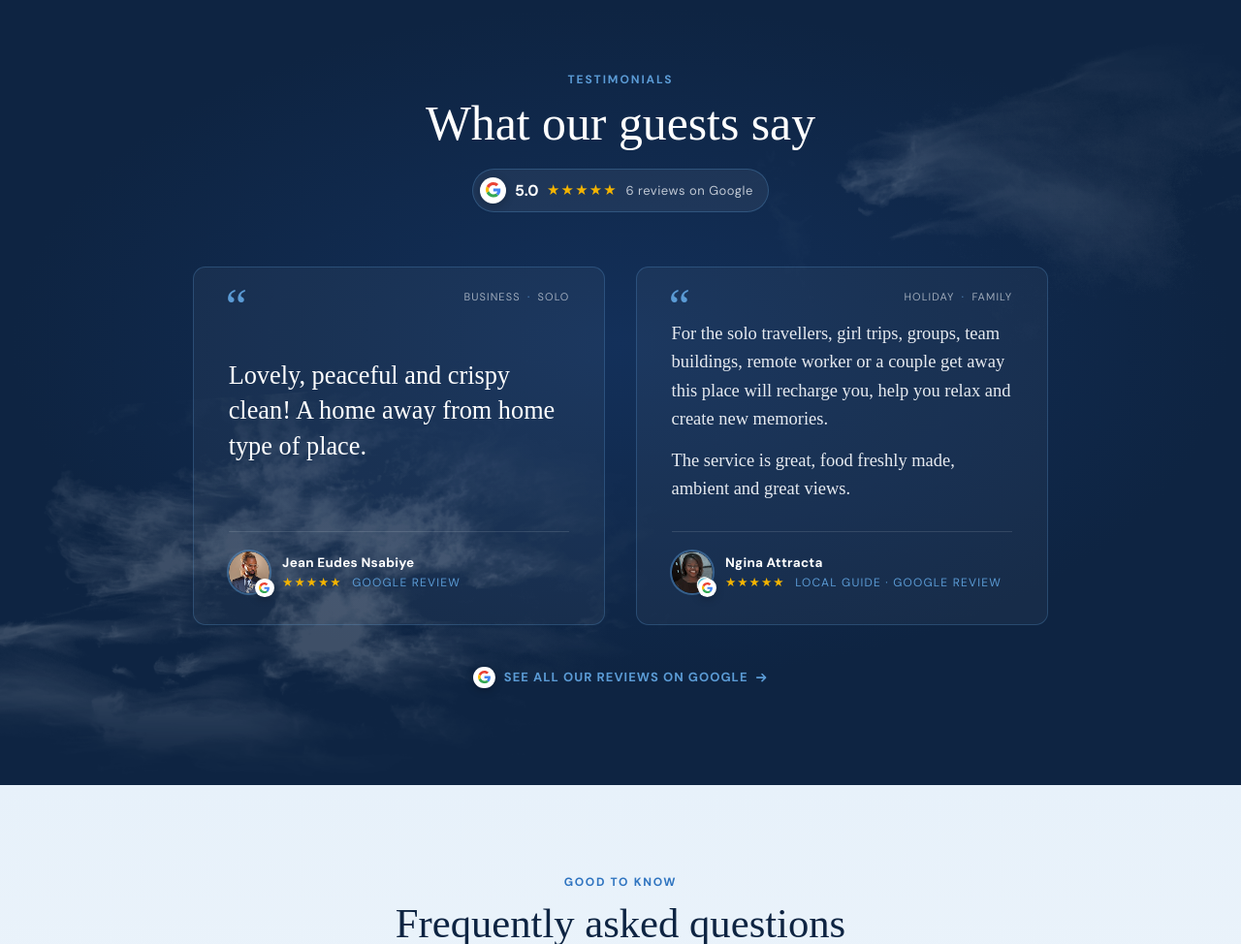
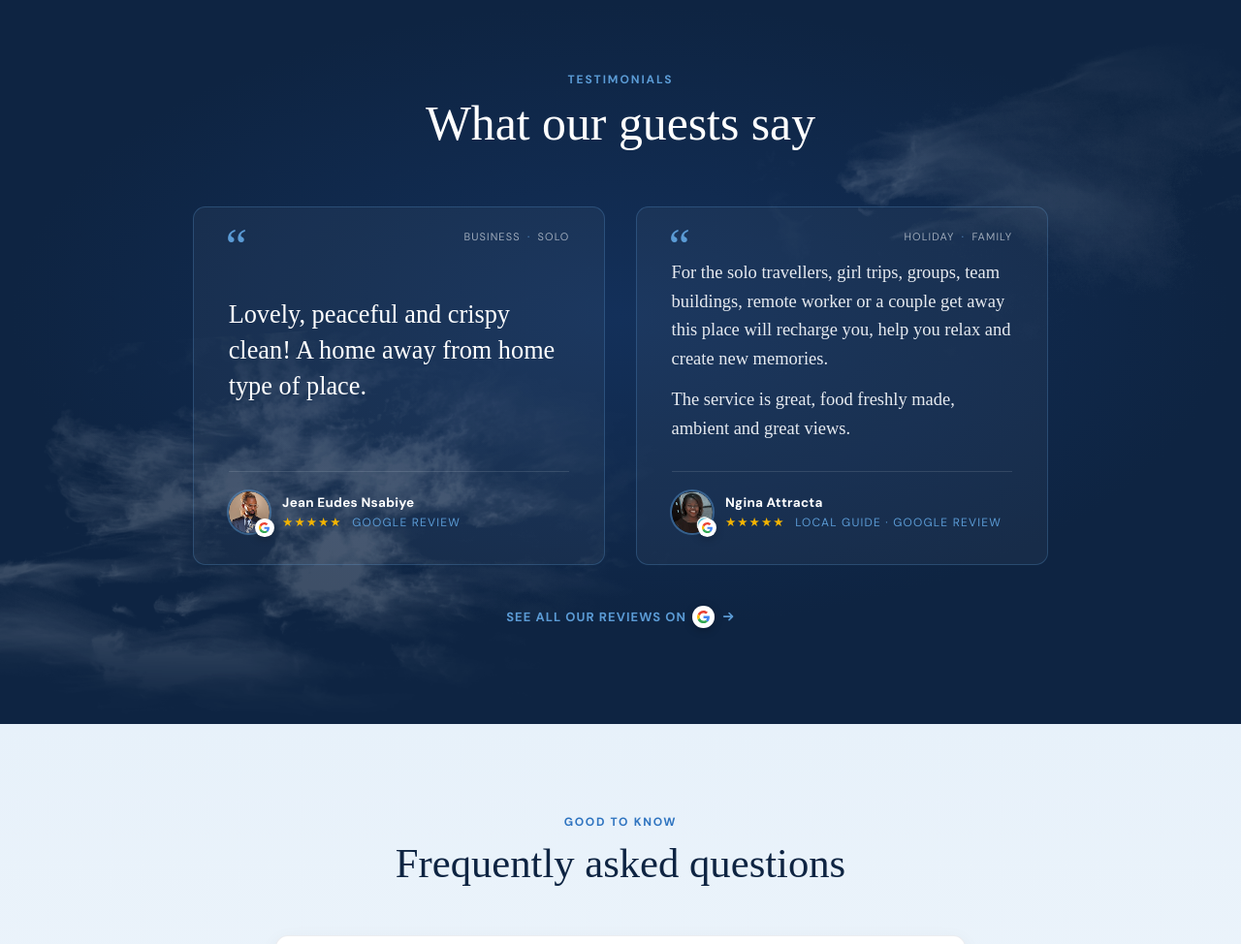
Before and after one commit to MohammadNyundo/MandH, a plain HTML site: page index.html in a window 1280 px wide. Shown: the part 4861-5835 px from the top of the page at 97% size. Drawn offline with Linux system fonts and the light colour scheme; a web font is replaced by a local one.

Commit message:
Reviews: drop the rating badge; G icon replaces 'Google' in the reviews link
Co-Authored-By: Claude Opus 5.5 <noreply@anthropic.com>

```diff
--- a/css/style.css
+++ b/css/style.css
@@ -568,17 +568,7 @@ main { padding-top: var(--header-h); }
 .g-chip .g-logo { width: 58%; height: 58%; fill: initial; stroke: none; }
 .avatar { position: relative; flex: none; display: block; }
 .g-chip--badge { position: absolute; right: -.3rem; bottom: -.3rem; width: 1.35rem; height: 1.35rem; }
-.g-rating {
-  display: inline-flex; align-items: center; gap: .6rem; margin-top: 1.25rem;
-  padding: .55rem 1.1rem .55rem .55rem; border-radius: 999px; text-decoration: none;
-  background: rgba(247,250,253,.06); border: 1px solid rgba(91,155,213,.3);
-  font-family: var(--dm); color: #fff; transition: background-color .2s, border-color .2s;
-}
-.g-rating:hover { background: rgba(247,250,253,.12); border-color: rgba(91,155,213,.6); }
-.g-rating strong { font-size: clamp(16px, 1.05rem, 19px); font-weight: 700; }
-.g-rating .stars { margin: 0; }
-.g-count { font-size: clamp(13px, .85rem, 15px); letter-spacing: .04em; color: rgba(247,250,253,.75); }
-.guests .read-more .g-chip { width: 1.6rem; height: 1.6rem; margin-right: .2rem; }
+.guests .read-more .g-chip { width: 1.6rem; height: 1.6rem; }
 .reviewer > span { display: flex; flex-direction: column; }
 .stars { margin-right: .5em; font-size: 1.05em; letter-spacing: .08em; color: #F4B400; }
 .quote-card .who {
--- a/index.html
+++ b/index.html
@@ -197,12 +197,6 @@
   <header class="guests-head">
     <p class="section-eyebrow">Testimonials</p>
     <h2 id="guests-title">What our guests say</h2>
-    <a class="g-rating" href="https://share.google/hauwKACoPQos9Qvp8" target="_blank" rel="noopener" aria-label="Rated 5.0 out of 5 from 6 Google reviews. See them on Google">
-      <span class="g-chip"><svg class="g-logo" viewBox="0 0 48 48" aria-hidden="true"><use href="#g-logo"/></svg></span>
-      <strong>5.0</strong>
-      <span class="stars" aria-hidden="true">★★★★★</span>
-      <span class="g-count">6 reviews on Google</span>
-    </a>
   </header>
   <div class="quote-cards">
       <figure class="quote-card quote-card--short">
@@ -225,7 +219,7 @@
         </figcaption>
       </figure>
   </div>
-  <a class="read-more" href="https://share.google/hauwKACoPQos9Qvp8" target="_blank" rel="noopener"><span class="g-chip"><svg class="g-logo" viewBox="0 0 48 48" aria-hidden="true"><use href="#g-logo"/></svg></span> See all our reviews on Google <svg viewBox="0 0 16 16" aria-hidden="true"><path d="M3 8h10M9 4l4 4-4 4"/></svg></a>
+  <a class="read-more" href="https://share.google/hauwKACoPQos9Qvp8" target="_blank" rel="noopener" aria-label="See all our reviews on Google">See all our reviews on <span class="g-chip"><svg class="g-logo" viewBox="0 0 48 48" aria-hidden="true"><use href="#g-logo"/></svg></span> <svg viewBox="0 0 16 16" aria-hidden="true"><path d="M3 8h10M9 4l4 4-4 4"/></svg></a>
   </div>
 </section>
 
```
